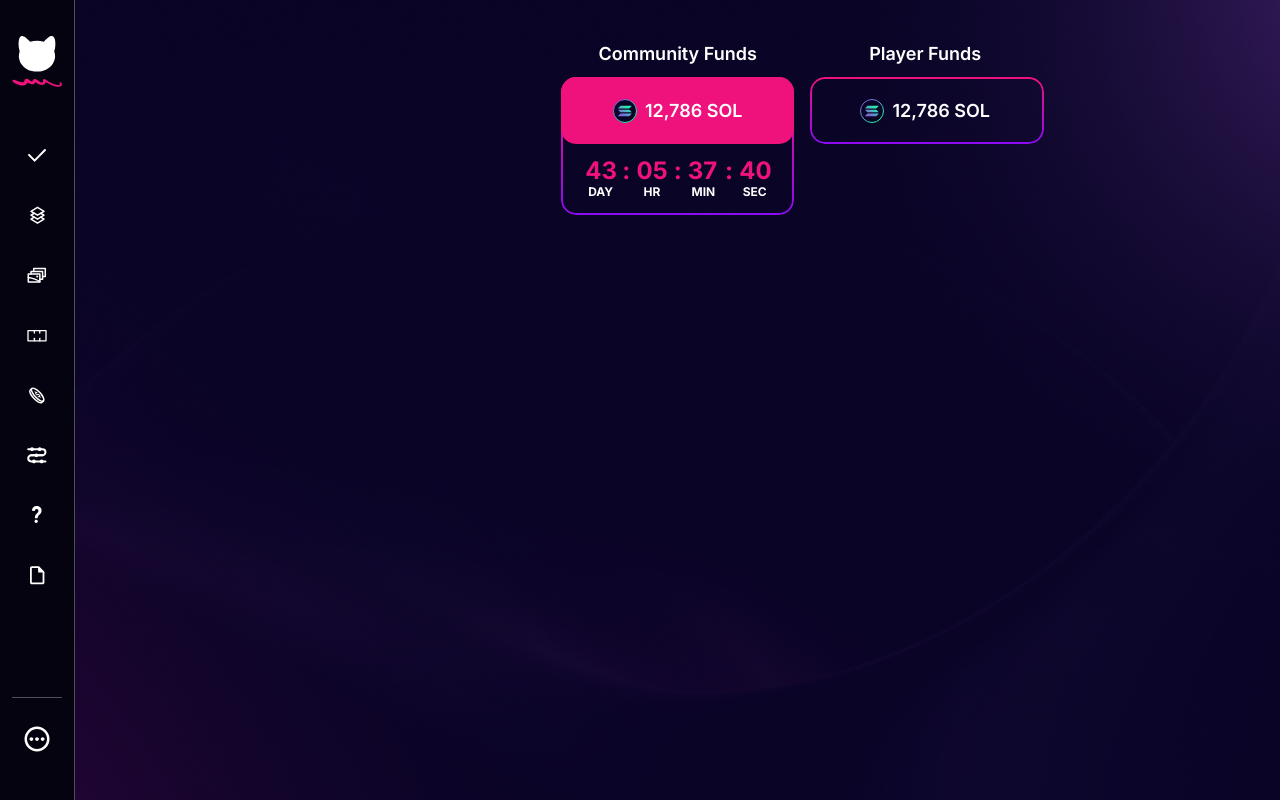
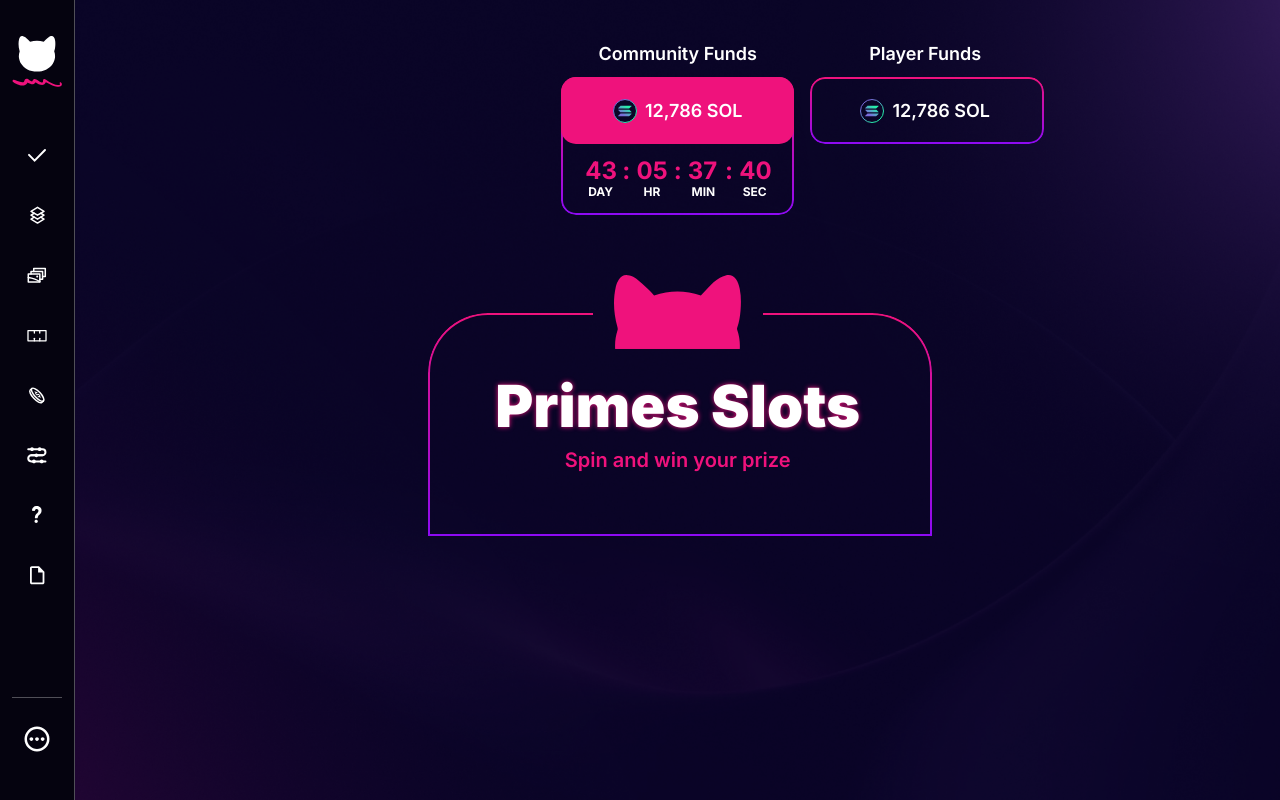
Before and after one commit to jupiter0913/primes-slots, a React (Create React App) app: page / in a window 1280 px wide. Built offline with nearby package versions, Linux system fonts and the light colour scheme.

Commit message:
Add TitleCard component.

```diff
--- /dev/null
+++ b/src/components/Card/TitleCard/index.js
@@ -0,0 +1,64 @@
+import React from 'react'
+
+// mui components
+import Box from '@mui/material/Box'
+import Typography from '@mui/material/Typography'
+
+// assets
+import CatPinkIcon from 'src/assets/icons/cat-pink.svg'
+import SOLIcon from 'src/assets/icons/sol.svg'
+
+const TitleCard = props => {
+  const { title, description } = props
+  return (
+    <Box
+      sx={{
+        display: 'block',
+        justifyContent: 'center',
+        position: 'relative',
+        zIndex: 0,
+        alignItems: 'center',
+        gap: '8px',
+        marginTop: '50px',
+        padding: '20px 50px 64px 50px',
+        ':before': {
+          width: '100%',
+          content: '""',
+          position: 'absolute',
+          zIndex: -1,
+          inset: 0,
+          padding: '2px',
+          borderRadius: '60px 60px 0px 0px',
+          background: 'linear-gradient(to top, #8D0AF4, #EF127C)',
+          WebkitMask: 'linear-gradient(#fff 0 0) content-box, linear-gradient(#fff 0 0)',
+          mask: 'linear-gradient(#fff 0 0) content-box, linear-gradient(#fff 0 0)',
+          WebkitMaskComposite: 'xor',
+          maskComposite: 'exclude',
+        },
+      }}
+    >
+      <Box sx={{ width: '100%', display: 'flex', justifyContent: 'center', height: '2px', marginTop: '-20px' }}>
+        <Box sx={{ width: '170px', height: '2px', backgroundColor: '#0a0427' }} />
+      </Box>
+      <Box sx={{ marginTop: '-40px' }}>
+        <img src={CatPinkIcon} alt="" />
+      </Box>
+      <Typography
+        sx={{
+          fontSize: '58px',
+          fontWeight: '900',
+          lineHeight: '84px',
+          textShadow: '0px 0px 5px #EF127C',
+          marginTop: '-40px',
+        }}
+      >
+        {title}
+      </Typography>
+      <Typography sx={{ fontSize: '20px', fontWeight: '600', lineHeight: '24px', color: '#EF127C' }}>
+        {description}
+      </Typography>
+    </Box>
+  )
+}
+
+export default TitleCard
--- a/src/pages/Home/index.js
+++ b/src/pages/Home/index.js
@@ -8,6 +8,7 @@ import Typography from '@mui/material/Typography'
 import Layout from 'src/components/Layouts'
 import PlayerFundsCard from 'src/components/Card/PlayerFundsCard'
 import TimeCount from 'src/components/TimeCount'
+import TitleCard from 'src/components/Card/TitleCard'
 
 const Home = () => {
   const [communityFunds, setCommunityFunds] = useState(12786)
@@ -25,8 +26,15 @@ const Home = () => {
           <Typography sx={{ width: '100%', fontSize: '18px', fontWeight: '600', marginBottom: '10px' }}>
             Community Funds
           </Typography>
-          <Box sx={{ width: '233px' }}>
-            <TimeCount funds={communityFunds} />
+          <Box sx={{ width: '100%', display: 'flex', justifyContent: 'center' }}>
+            <Box sx={{ width: '233px' }}>
+              <TimeCount funds={communityFunds} />
+            </Box>
+          </Box>
+          <Box sx={{ width: '100%', display: 'flex', justifyContent: 'center', marginTop: '48px' }}>
+            <Box sx={{ width: '500px' }}>
+              <TitleCard title="Primes Slots" description="Spin and win your prize" />
+            </Box>
           </Box>
         </Box>
       </Box>
```
Also changed, not shown: src/assets/icons/cat-pink.svg (added).
